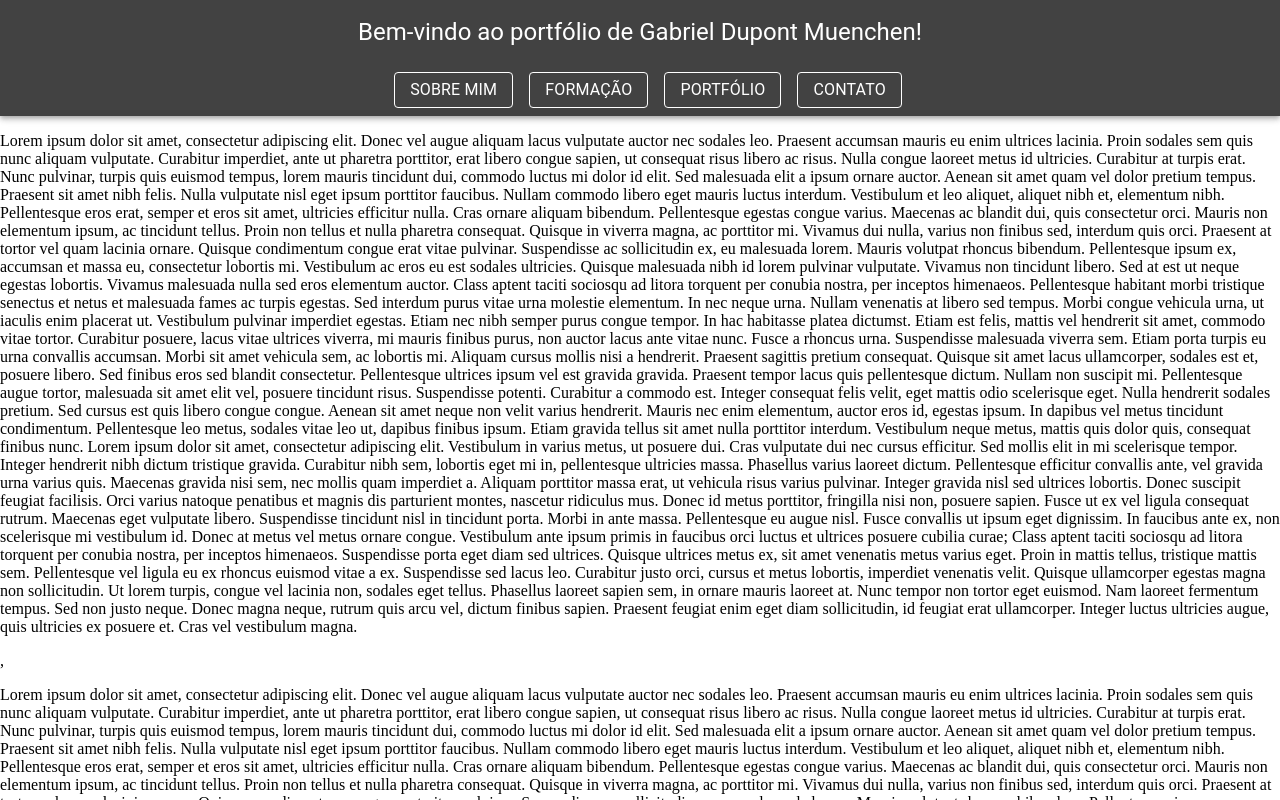
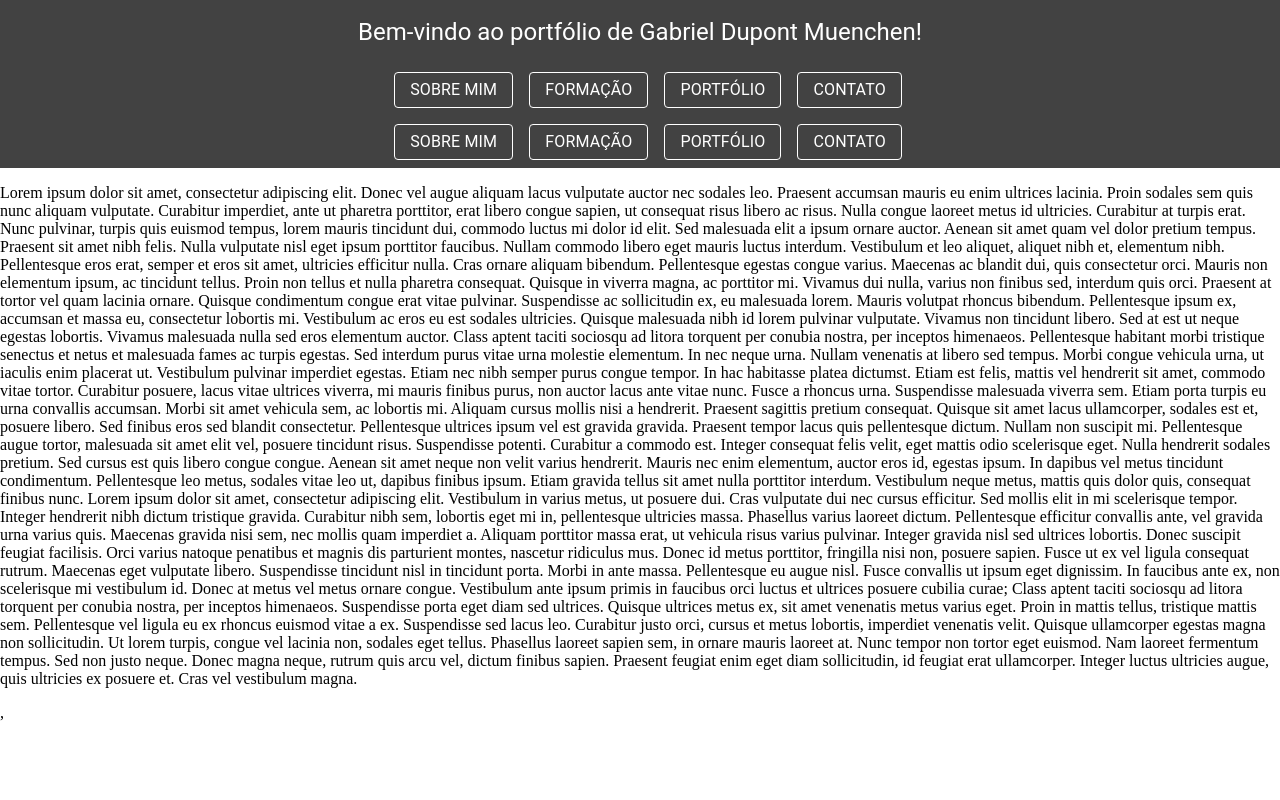
Before and after one commit to duponto/portfolio, a React (Create React App) app: page / in a window 1280 px wide. Shown: the top 800 px of the page. Built offline with nearby package versions, Linux system fonts and the light colour scheme; the HTML template or start-up script is replaced by a standard one.

Commit message:
desestruturano e componentizando | wip: tentando ajustar header fixa sem mexer texto do body

```diff
--- a/public/index.html
+++ b/public/index.html
@@ -9,35 +9,10 @@
       name="description"
       content="Web site created using create-react-app"
     />
-    <link rel="apple-touch-icon" href="%PUBLIC_URL%/logo192.png" />
-    <!--
-      manifest.json provides metadata used when your web app is installed on a
-      user's mobile device or desktop. See https://developers.google.com/web/fundamentals/web-app-manifest/
-    -->
-    <link rel="manifest" href="%PUBLIC_URL%/manifest.json" />
-    <!--
-      Notice the use of %PUBLIC_URL% in the tags above.
-      It will be replaced with the URL of the `public` folder during the build.
-      Only files inside the `public` folder can be referenced from the HTML.
-
-      Unlike "/favicon.ico" or "favicon.ico", "%PUBLIC_URL%/favicon.ico" will
-      work correctly both with client-side routing and a non-root public URL.
-      Learn how to configure a non-root public URL by running `npm run build`.
-    -->
     <title>React App</title>
   </head>
   <body>
     <noscript>You need to enable JavaScript to run this app.</noscript>
     <div id="root"></div>
-    <!--
-      This HTML file is a template.
-      If you open it directly in the browser, you will see an empty page.
-
-      You can add webfonts, meta tags, or analytics to this file.
-      The build step will place the bundled scripts into the <body> tag.
-
-      To begin the development, run `npm start` or `yarn start`.
-      To create a production bundle, use `npm run build` or `yarn build`.
-    -->
   </body>
 </html>
--- a/src/App.js
+++ b/src/App.js
@@ -1,13 +1,13 @@
 import './App.css';
 import Body from './components/Body';
 import Header from './components/Header';
+
 
 function App() {
   return (
     <div>
       <Header/>
       <Body/>
-      <Body/>
     </div>
   );
 }
--- a/src/components/Body/index.js
+++ b/src/components/Body/index.js
@@ -1,8 +1,28 @@
-import React from "react";
+import React, { useState, useEffect } from "react";
+import TopBar from "../Header/TopBar";
 
 const Body = () => {
+
+    const [isTop, setIsTop] = useState(true);
+
+    useEffect(() => {
+        const handleScroll = () => {
+            const windowHeight = window.innerHeight;
+            const scrollTreshold = (windowHeight * 12) / 100
+            setIsTop(window.scrollY <= scrollTreshold);
+        };
+
+        window.addEventListener("scroll", handleScroll);
+
+        return () => {
+            window.removeEventListener("scroll", handleScroll);
+        };
+    }, []);
     return(
         <div>
+            <TopBar
+                isTop={isTop}
+            />
             <p>Lorem ipsum dolor sit amet, consectetur adipiscing elit. Donec vel augue aliquam lacus vulputate auctor nec sodales leo. Praesent accumsan mauris eu enim ultrices lacinia. Proin sodales sem quis nunc aliquam vulputate. Curabitur imperdiet, ante ut pharetra porttitor, erat libero congue sapien, ut consequat risus libero ac risus. Nulla congue laoreet metus id ultricies. Curabitur at turpis erat. Nunc pulvinar, turpis quis euismod tempus, lorem mauris tincidunt dui, commodo luctus mi dolor id elit. Sed malesuada elit a ipsum ornare auctor. Aenean sit amet quam vel dolor pretium tempus. Praesent sit amet nibh felis. Nulla vulputate nisl eget ipsum porttitor faucibus.
 
 Nullam commodo libero eget mauris luctus interdum. Vestibulum et leo aliquet, aliquet nibh et, elementum nibh. Pellentesque eros erat, semper et eros sit amet, ultricies efficitur nulla. Cras ornare aliquam bibendum. Pellentesque egestas congue varius. Maecenas ac blandit dui, quis consectetur orci. Mauris non elementum ipsum, ac tincidunt tellus. Proin non tellus et nulla pharetra consequat. Quisque in viverra magna, ac porttitor mi.
--- a/src/components/FlexButton/index.js
+++ b/src/components/FlexButton/index.js
@@ -1,15 +1,15 @@
 import React from "react";
-import { Button, ThemeProvider, Typography } from "@mui/material";
+import { Button, Typography } from "@mui/material";
 
-const FlexButton = (props) => {
+const FlexButton = ({variant, href, customTheme, content}) => {
     return(
             <Button
-                variant={props.variant}
-                href={props.href}
+                variant={variant}
+                href={href}
                 color="inherit"
                 >
-                <Typography style={{fontFamily: props.customTheme}}>
-                    {props.children}
+                <Typography style={{fontFamily: customTheme}}>
+                    {content}
                 </Typography>
             </Button>
     );
--- /dev/null
+++ b/src/components/Header/TopBar/index.js
@@ -0,0 +1,48 @@
+import React from 'react';
+import { Typography, Stack} from '@mui/material/';
+import FlexButton from '../../FlexButton';
+
+const TopBar = ({isTop}) => {
+    return (
+        <Typography
+            variant="h5"
+            style={{
+                position: isTop ? "relative" : "fixed",
+                top: isTop ? "auto" : 0,
+                left: 0,
+                width: "100%",
+                background: "#424242",
+                padding: "0.5rem",
+                color: "white",
+            }}>
+            <Stack spacing={2} direction={"row"} justifyContent="center">
+                <FlexButton
+                    variant= "outlined"
+                    href= "#about"
+                    fontFamily= "Roboto"
+                    content = "Sobre Mim"
+                />
+                <FlexButton
+                    variant="outlined"
+                    href="#education"
+                    fontFamily="Roboto"
+                    content = "Formação"
+                />
+                <FlexButton
+                    variant="outlined"
+                    href="#portfolio"
+                    fontFamily="Roboto"
+                    content = "Portfólio"
+                />
+                <FlexButton
+                    variant="outlined"
+                    href="#contact"
+                    fontFamily="Roboto"
+                    content = "Contato"
+                />
+            </Stack>
+        </Typography>
+    )
+}
+
+export default TopBar;
--- a/src/components/Header/index.js
+++ b/src/components/Header/index.js
@@ -1,40 +1,12 @@
-import React, { useState, useEffect } from "react";
-import { AppBar, Toolbar, Typography, Stack, createTheme } from '@mui/material/';
-import { grey } from "@mui/material/colors";
-import { ThemeProvider } from "@emotion/react";
-import FlexButton from "../FlexButton";
-
-const temaHeader = createTheme({
-    palette: {
-        primary: {
-            main: grey[800]
-        },
-        secondary: {
-            main: grey[900]
-        }
-    },
-})
+import React from "react";
+import { AppBar, Toolbar, Typography,Box } from '@mui/material/';
+import TopBar from "./TopBar";
 
 const Header = () => {
-    const [isTop, setIsTop] = useState(true);
-
-    useEffect(() => {
-        const handleScroll = () => {
-            setIsTop(window.scrollY === 0);
-        };
-
-        window.addEventListener("scroll", handleScroll);
-
-        return () => {
-            window.removeEventListener("scroll", handleScroll);
-        };
-    }, []);
-
     return (
-        <ThemeProvider theme={temaHeader}>
-            <AppBar position="static" color="primary">
+        <AppBar position="static" sx={{backgroundColor: '#424242'}}>
             <Toolbar>
-                    <div style={{ width: "100%" }}>
+                <Box style={{ width: "100%" }}>
                     <Typography
                         variant="h5"
                         style={{
@@ -44,52 +16,12 @@ const Header = () => {
                         }}>
                         Bem-vindo ao portfólio de Gabriel Dupont Muenchen!
                     </Typography>
-                        <Typography
-                            variant="h5"
-                            style={{
-                                position: isTop ? "relative" : "fixed",
-                                top: isTop ? "auto" : 0,
-                                left: 0,
-                                width: "100%",
-                                background: temaHeader.palette.primary.main,
-                                padding: "0.5rem",
-                                color: "white",
-                            }}>
-                            <Stack spacing={2} direction={"row"} justifyContent="center">
-                                <FlexButton
-                                    variant="outlined"
-                                    href="#about"
-                                    fontFamily="Roboto"
-                                >
-                                    Sobre Mim
-                                </FlexButton>
-                                <FlexButton
-                                    variant="outlined"
-                                    href="#education"
-                                    fontFamily="Roboto"
-                                >
-                                    Formação
-                                </FlexButton>
-                                <FlexButton
-                                    variant="outlined"
-                                    href="#portfolio"
-                                    fontFamily="Roboto"
-                                >
-                                    Portfólio
-                                </FlexButton>
-                                <FlexButton
-                                    variant="outlined"
-                                    href="#contact"
-                                    fontFamily="Roboto"
-                                >
-                                    Contato
-                                </FlexButton>
-                            </Stack>
-                        </Typography>
-                    </div>
+                    <TopBar
+                        isTop={true}
+                    />
+                </Box>
             </Toolbar>
         </AppBar>
-        </ThemeProvider>
     );
 };
 
```
Also changed, not shown: public/logo192.png (deleted), public/logo512.png (deleted), public/manifest.json (deleted). Lines whose indentation alone changed are shown as unchanged.
